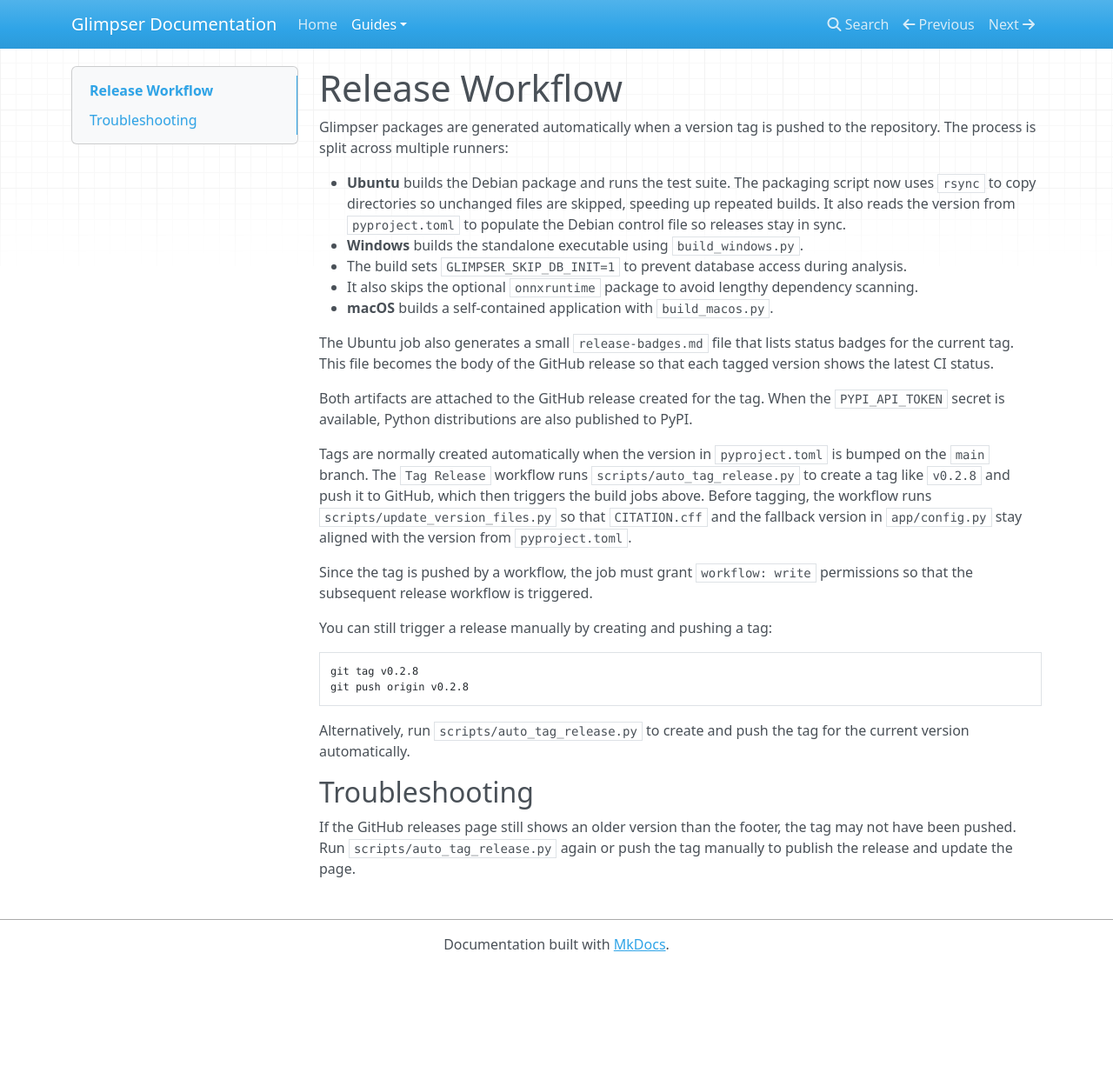
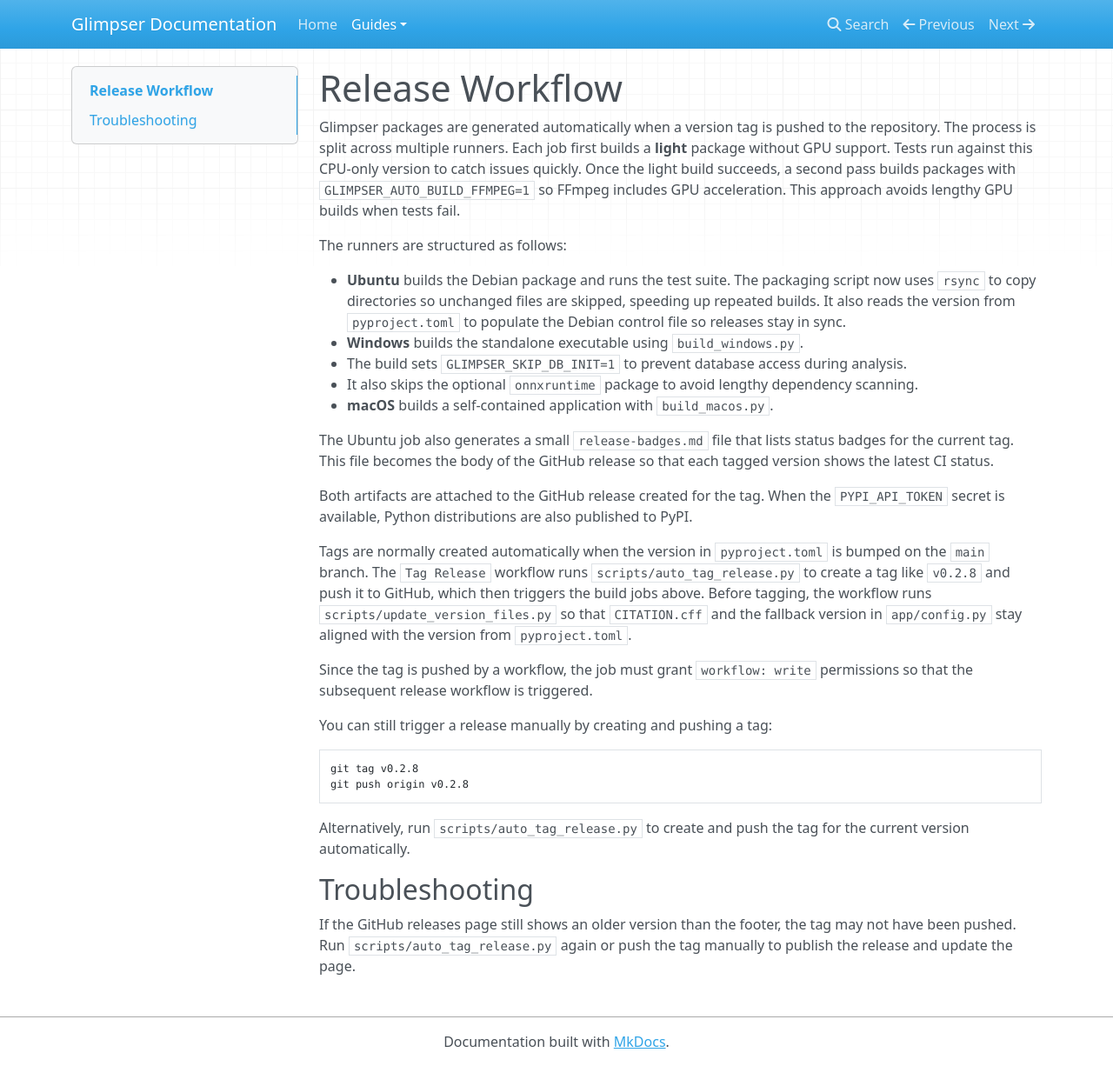
Before and after one commit to KristopherKubicki/glimpser, an MkDocs documentation site: the page built from docs/release_workflow.md, in a window 1280 px wide and 1226 px high. Shown: the whole window at 87% size. Built offline with MkDocs 1.6.1, drawn with Linux system fonts in a browser that asks for light colours; nearby versions of some CDN libraries.

```diff
--- a/docs/release_workflow.md
+++ b/docs/release_workflow.md
@@ -1,7 +1,13 @@
 # Release Workflow
 
 Glimpser packages are generated automatically when a version tag is pushed to the repository.
-The process is split across multiple runners:
+The process is split across multiple runners. Each job first builds a **light**
+package without GPU support. Tests run against this CPU‑only version to catch
+issues quickly. Once the light build succeeds, a second pass builds packages
+with `GLIMPSER_AUTO_BUILD_FFMPEG=1` so FFmpeg includes GPU acceleration. This
+approach avoids lengthy GPU builds when tests fail.
+
+The runners are structured as follows:
 
 - **Ubuntu** builds the Debian package and runs the test suite. The packaging
   script now uses `rsync` to copy directories so unchanged files are skipped,
```
Also changed, not shown: 1 other file.
